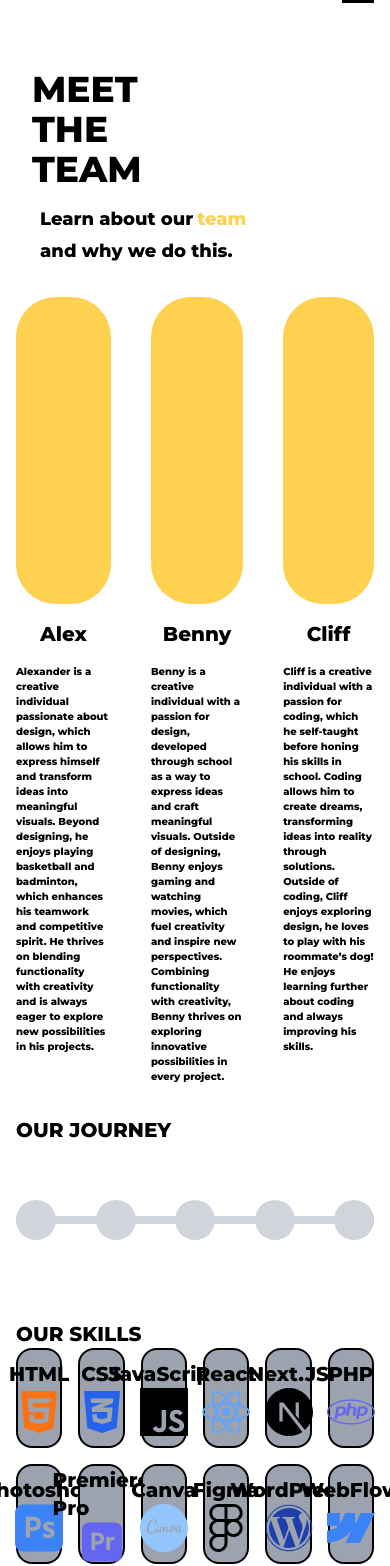
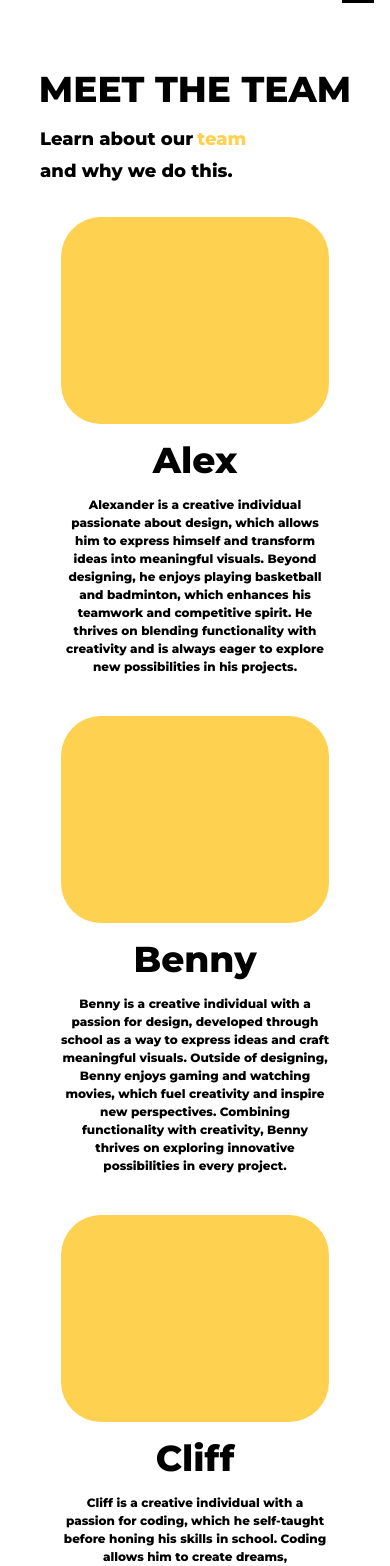
Before and after one commit to CliffVille/creativenoodle, a React (Vite) app: page /about in a window 390 px wide. Shown: the part 43-1609 px from the top of the page. Built offline with nearby package versions, Linux system fonts and the light colour scheme.

Commit message:
made About page fully responsive

```diff
--- a/src/pages/About.jsx
+++ b/src/pages/About.jsx
@@ -43,37 +43,37 @@ const About = () => {
 
       <div className="max-w-6xl mx-auto px-4">
         <div className="max-w-6xl mx-auto px-4">
-          <div className="head justify-start">
-            <h1 className="text-4xl lg:text-6xl text-black uppercase w-1/2 md:w-2/4 lg:w-1/3 mb-4">Meet the team</h1>
-            <p className="text-lg lg:text-xl flex flex-wrap gap-1 text-black ml-2">Learn about our
-              <span className="text-lg lg:text-xl text-yellow">team</span> and why we do this.
+          <div className="head justify-center md:justify-startx">
+            <h1 className="text-4xl lg:text-6xl text-black text-center md:text-left uppercase w-full md:w-2/4 lg:w-1/3 mb-4">Meet the team</h1>
+            <p className="text-lg lg:text-xl flex flex-wrap text-center md:text-left gap-1 text-black ml-2">Learn about our
+              <span className="text-lg lg:text-xl text-center md:text-left text-yellow">team</span> and why we do this.
             </p>
           </div>
         </div>
         <div className="flex flex-col min-h-[500px]">
-            <div className="flex flex-row gap-10 mt-8">
+            <div className="flex flex-col md:flex-row gap-10 mt-8">
               <div className="flex flex-col items-center">
-                <div className="w-full h-[307px] rounded-[40px] bg-yellow mb-4"></div>
-                <h1 className="text-xl lg:text-4xl text-black mb-4">Alex</h1>
-                <p className="text-[10px] lg:text-[12px] text-black w-full">Alexander is a creative individual passionate about design, which allows him to express himself and transform ideas into meaningful visuals. Beyond designing, he enjoys playing basketball and badminton, which enhances his teamwork and competitive spirit. He thrives on blending functionality with creativity and is always eager to explore new possibilities in his projects.</p>
+                <div className="w-3/4 md:w-full h-[207px] md:h-[307px] rounded-[40px] bg-yellow mb-4"></div>
+                <h1 className="text-4xl text-black mb-4">Alex</h1>
+                <p className="text-[12px] text-center md:text-left text-black w-3/4 md:w-full">Alexander is a creative individual passionate about design, which allows him to express himself and transform ideas into meaningful visuals. Beyond designing, he enjoys playing basketball and badminton, which enhances his teamwork and competitive spirit. He thrives on blending functionality with creativity and is always eager to explore new possibilities in his projects.</p>
               </div>
 
               <div className="flex flex-col items-center">
-                <div className="w-full h-[307px] rounded-[40px] bg-yellow mb-4"></div>
-                <h1 className="text-xl lg:text-4xl text-black mb-4">Benny</h1>
-                <p className="text-[10px] lg:text-[12px] text-black w-full">Benny is a creative individual with a passion for design, developed through school as a way to express ideas and craft meaningful visuals. Outside of designing, Benny enjoys gaming and watching movies, which fuel creativity and inspire new perspectives. Combining functionality with creativity, Benny thrives on exploring innovative possibilities in every project.</p>
+                <div className="w-3/4 md:w-full h-[207px] md:h-[307px] rounded-[40px] bg-yellow mb-4"></div>
+                <h1 className="text-4xl text-black mb-4">Benny</h1>
+                <p className="text-[12px] text-center md:text-left text-black w-3/4 md:w-full">Benny is a creative individual with a passion for design, developed through school as a way to express ideas and craft meaningful visuals. Outside of designing, Benny enjoys gaming and watching movies, which fuel creativity and inspire new perspectives. Combining functionality with creativity, Benny thrives on exploring innovative possibilities in every project.</p>
               </div>
 
               <div className="flex flex-col items-center mb-4">
-                <div className="w-full h-[307px] rounded-[40px] bg-yellow mb-4"></div>
-                <h1 className="text-xl lg:text-4xl text-black mb-4">Cliff</h1>
-                <p className="text-[10px] lg:text-[12px] text-black w-full">Cliff is a creative individual with a passion for coding, which he self-taught before honing his skills in school. Coding allows him to create dreams, transforming ideas into reality through  solutions. Outside of coding, Cliff enjoys exploring design, he loves to play with his roommate’s dog! He enjoys learning further about coding and always improving his skills.</p>
+                <div className="w-3/4 md:w-full h-[207px] md:h-[307px] rounded-[40px] bg-yellow mb-4"></div>
+                <h1 className="text-4xl text-black mb-4">Cliff</h1>
+                <p className="text-[12px] text-center md:text-left text-black w-3/4 md:w-full">Cliff is a creative individual with a passion for coding, which he self-taught before honing his skills in school. Coding allows him to create dreams, transforming ideas into reality through  solutions. Outside of coding, Cliff enjoys exploring design, he loves to play with his roommate’s dog! He enjoys learning further about coding and always improving his skills.</p>
               </div>
             </div>
             <div className="flex flex-col">
               <div className="flex-1">
                 <div className="text-black grid grid-cols-1 gap-4 my-8 uppercase">
-                  <h1 className="text-xl lg:text-3xl text-black uppercase text-left">our journey</h1>
+                  <h1 className="text-xl lg:text-3xl text-black uppercase text-center md:text-left">our journey</h1>
                   <div class="relative flex items-center justify-between w-full max-w-7xl mx-auto my-10">
                     <div class="absolute top-2/5 left-0 w-full h-2 bg-gray-300 -translate-y-1/2"></div>
                     <div class="flex flex-col items-center z-10">
@@ -103,18 +103,18 @@ const About = () => {
                 <div className="flex-1">
                   <h1 className="text-xl text-left lg:text-3xl text-black uppercase">Our Skills</h1>
                   <div className="grid grid-cols-6 gap-4 justify-center items-center mb-8">
-                    <span className="text-xl flex flex-col justify-center items-center rounded-2xl border-2 border-black bg-gray-400 w-full h-[100px]">HTML<FaHtml5 className="text-orange-500 text-5xl" /></span>
-                    <span className="text-xl flex flex-col justify-center items-center rounded-2xl border-2 border-black bg-gray-400 w-full h-[100px]">CSS<FaCss3Alt className="text-blue-600 text-5xl" /></span>
-                    <span className="text-xl flex flex-col justify-center items-center rounded-2xl border-2 border-black bg-gray-400 w-full h-[100px]">JavaScript<SiJavascript className="text-yellow-400 text-5xl" /></span>
-                    <span className="text-xl flex flex-col justify-center items-center rounded-2xl border-2 border-black bg-gray-400 w-full h-[100px]">React<FaReact className="text-blue-400 text-5xl" /></span>
-                    <span className="text-xl flex flex-col justify-center items-center rounded-2xl border-2 border-black bg-gray-400 w-full h-[100px]">Next.JS<SiNextdotjs className="text-black text-5xl" /></span>
-                    <span className="text-xl flex flex-col justify-center items-center rounded-2xl border-2 border-black bg-gray-400 w-full h-[100px]">PHP<FaPhp className="text-indigo-500 text-5xl" /></span>
-                    <span className="text-xl flex flex-col justify-center items-center rounded-2xl border-2 border-black bg-gray-400 w-full h-[100px]">Photoshop<SiAdobephotoshop className="text-blue-500 text-5xl" /></span>
-                    <span className="text-xl flex flex-col justify-center items-center rounded-2xl border-2 border-black bg-gray-400 w-full h-[100px]">Premiere Pro<SiAdobepremierepro className="text-indigo-500 text-5xl" /></span>
-                    <span className="text-xl flex flex-col justify-center items-center rounded-2xl border-2 border-black bg-gray-400 w-full h-[100px]">Canva<SiCanva className="text-blue-300 text-5xl" /></span>
-                    <span className="text-xl flex flex-col justify-center items-center rounded-2xl border-2 border-black bg-gray-400 w-full h-[100px]">Figma<SiFigma className="text-black text-5xl" /></span>
-                    <span className="text-xl flex flex-col justify-center items-center rounded-2xl border-2 border-black bg-gray-400 w-full h-[100px]">WordPress<FaWordpress className="text-blue-800 text-5xl" /></span>
-                    <span className="text-xl flex flex-col justify-center items-center rounded-2xl border-2 border-black bg-gray-400 w-full h-[100px]">WebFlow<SiWebflow className="text-blue-500 text-5xl" /></span>
+                    <span className="text-[10px] md:text-xl text-center flex flex-col justify-center items-center rounded-2xl border-2 border-black bg-gray-400 w-full h-[100px]">HTML<FaHtml5 className="text-orange-500 text-3xl md:text-5xl pt-2" /></span>
+                    <span className="text-[10px] md:text-xl text-center flex flex-col justify-center items-center rounded-2xl border-2 border-black bg-gray-400 w-full h-[100px]">CSS<FaCss3Alt className="text-blue-600 text-3xl md:text-5xl pt-2" /></span>
+                    <span className="text-[9px] md:text-xl text-center flex flex-col justify-center items-center rounded-2xl border-2 border-black bg-gray-400 w-full h-[100px]">JavaScript<SiJavascript className="text-yellow-400 text-3xl md:text-5xl pt-2" /></span>
+                    <span className="text-[10px] md:text-xl text-center flex flex-col justify-center items-center rounded-2xl border-2 border-black bg-gray-400 w-full h-[100px]">React<FaReact className="text-blue-400 text-3xl md:text-5xl pt-2" /></span>
+                    <span className="text-[10px] md:text-xl text-center flex flex-col justify-center items-center rounded-2xl border-2 border-black bg-gray-400 w-full h-[100px]">Next.JS<SiNextdotjs className="text-black text-3xl md:text-5xl pt-2" /></span>
+                    <span className="text-[10px] md:text-xl text-center flex flex-col justify-center items-center rounded-2xl border-2 border-black bg-gray-400 w-full h-[100px]">PHP<FaPhp className="text-indigo-500 text-3xl md:text-5xl pt-2" /></span>
+                    <span className="text-[9px] md:text-xl text-center flex flex-col justify-center items-center rounded-2xl border-2 border-black bg-gray-400 w-full h-[100px]">Photoshop<SiAdobephotoshop className="text-blue-500 text-3xl md:text-5xl pt-2" /></span>
+                    <span className="text-[10px] md:text-xl text-center flex flex-col justify-center items-center rounded-2xl border-2 border-black bg-gray-400 w-full h-[100px]">Premiere Pro<SiAdobepremierepro className="text-indigo-500 text-3xl md:text-5xl pt-2" /></span>
+                    <span className="text-[10px] md:text-xl text-center flex flex-col justify-center items-center rounded-2xl border-2 border-black bg-gray-400 w-full h-[100px]">Canva<SiCanva className="text-blue-300 text-3xl md:text-5xl pt-2" /></span>
+                    <span className="text-[10px] md:text-xl text-center flex flex-col justify-center items-center rounded-2xl border-2 border-black bg-gray-400 w-full h-[100px]">Figma<SiFigma className="text-black text-3xl md:text-5xl pt-2" /></span>
+                    <span className="text-[9px] md:text-xl text-center flex flex-col justify-center items-center rounded-2xl border-2 border-black bg-gray-400 w-full h-[100px]">WordPress<FaWordpress className="text-blue-800 text-3xl md:text-5xl pt-2" /></span>
+                    <span className="text-[10px] md:text-xl text-center flex flex-col justify-center items-center rounded-2xl border-2 border-black bg-gray-400 w-full h-[100px]">WebFlow<SiWebflow className="text-blue-500 text-3xl md:text-5xl pt-2" /></span>
                   </div>
                 </div>
               </div>
```
